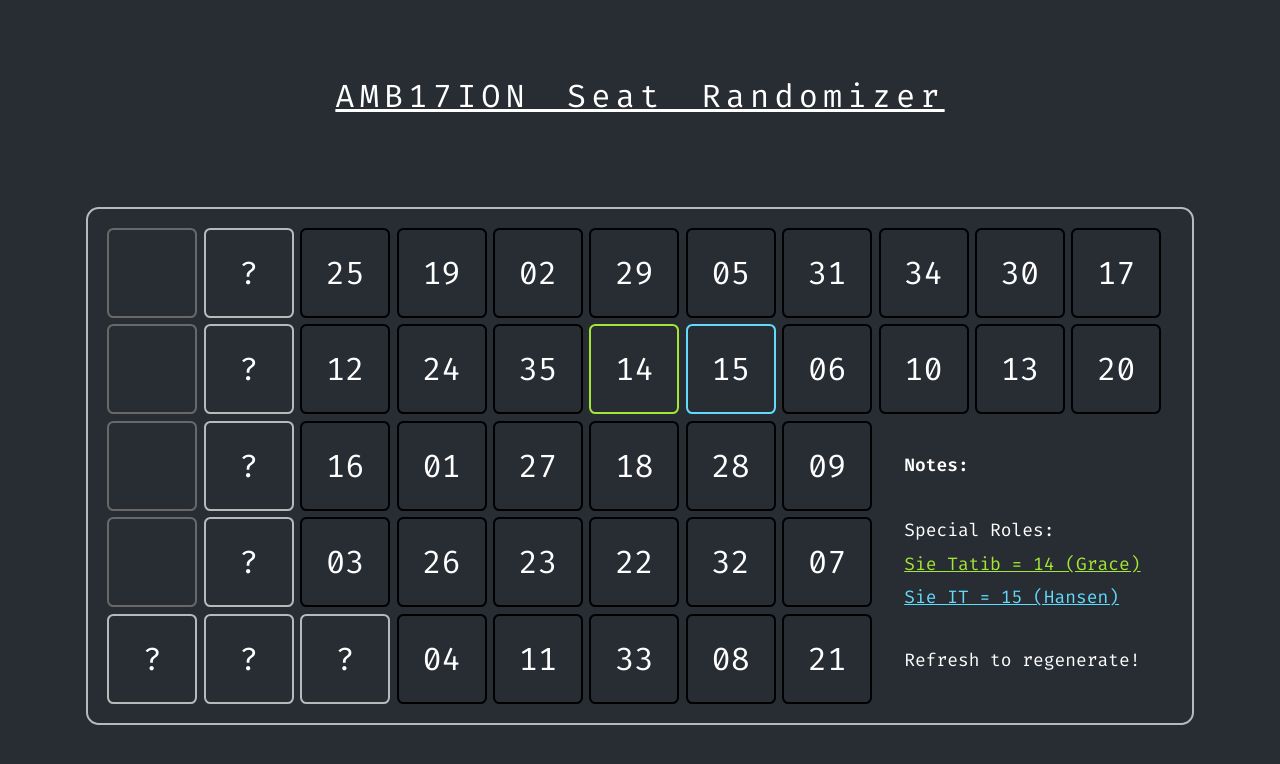
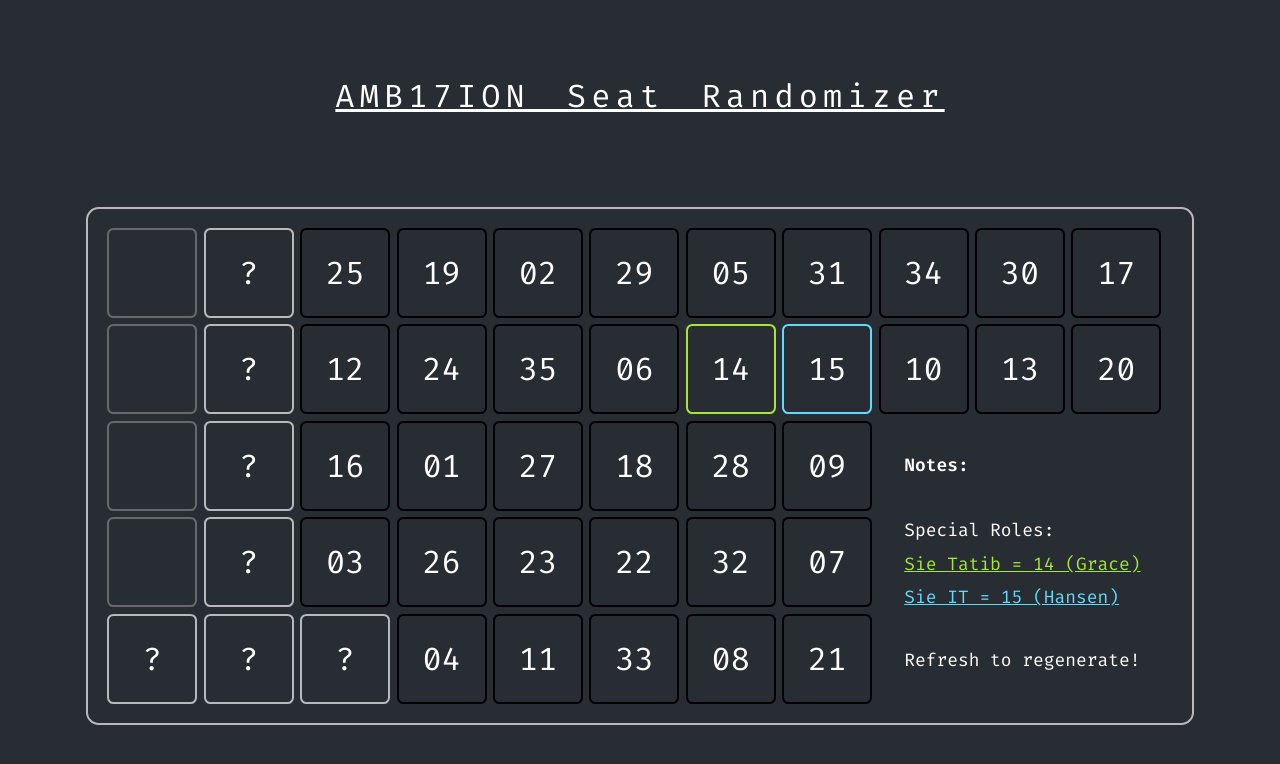
Before and after one commit to Mario-Benedict/seat-randomizer, a React (Vite) app: page / in a window 1280 px wide. Shown: the top 764 px of the page. Built offline with nearby package versions, Linux system fonts and the light colour scheme.

Commit message:
Shift right the position of IT and Tatib.

```diff
--- a/src/SeatLayout/SeatLayout.jsx
+++ b/src/SeatLayout/SeatLayout.jsx
@@ -24,8 +24,8 @@ function generateSeat(rowNumber, femaleStudents, maleStudents, sieTatib, sieIT)
         else {
             for (let i = 0; i < 9; i++) {
                 if (i < 6) {
-                    if (i == 3) resultRowSeats.push(sieTatib);
-                    else if (i == 4) resultRowSeats.push(sieIT);
+                    if (i == 4) resultRowSeats.push(sieTatib);
+                    else if (i == 5) resultRowSeats.push(sieIT);
 
                     else {
                         if (i % 2 == 0) resultRowSeats.push(maleStudents.shift());
```
